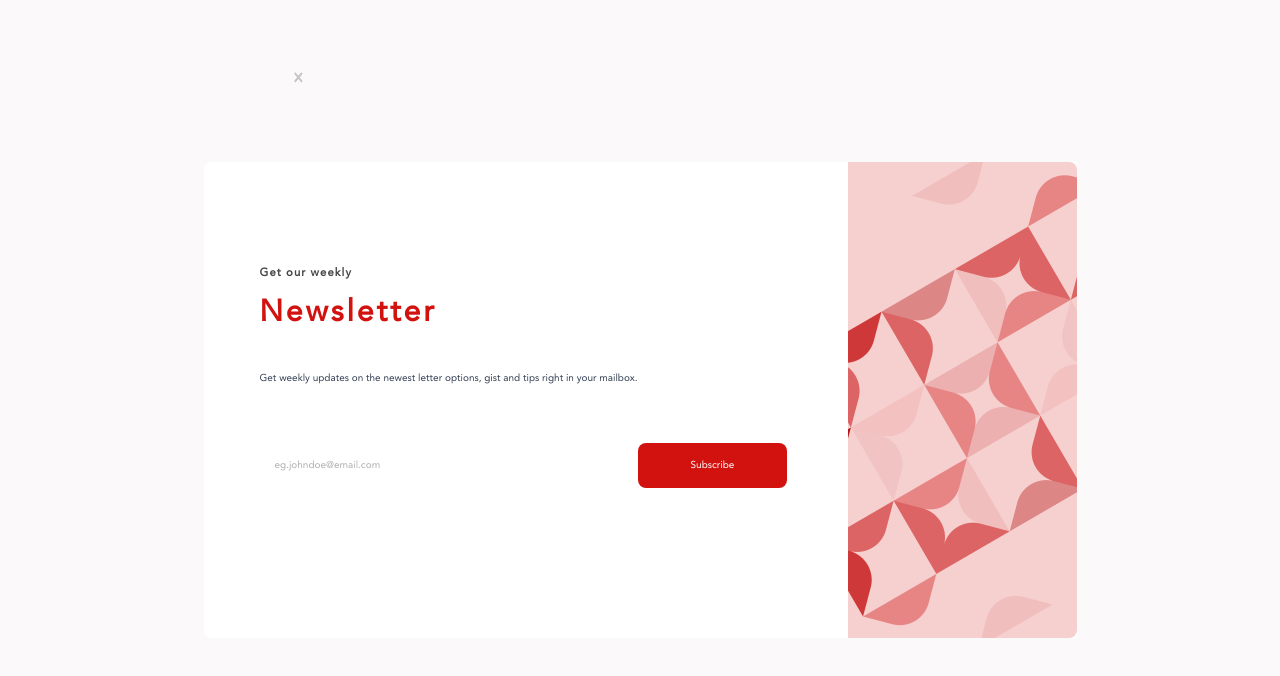
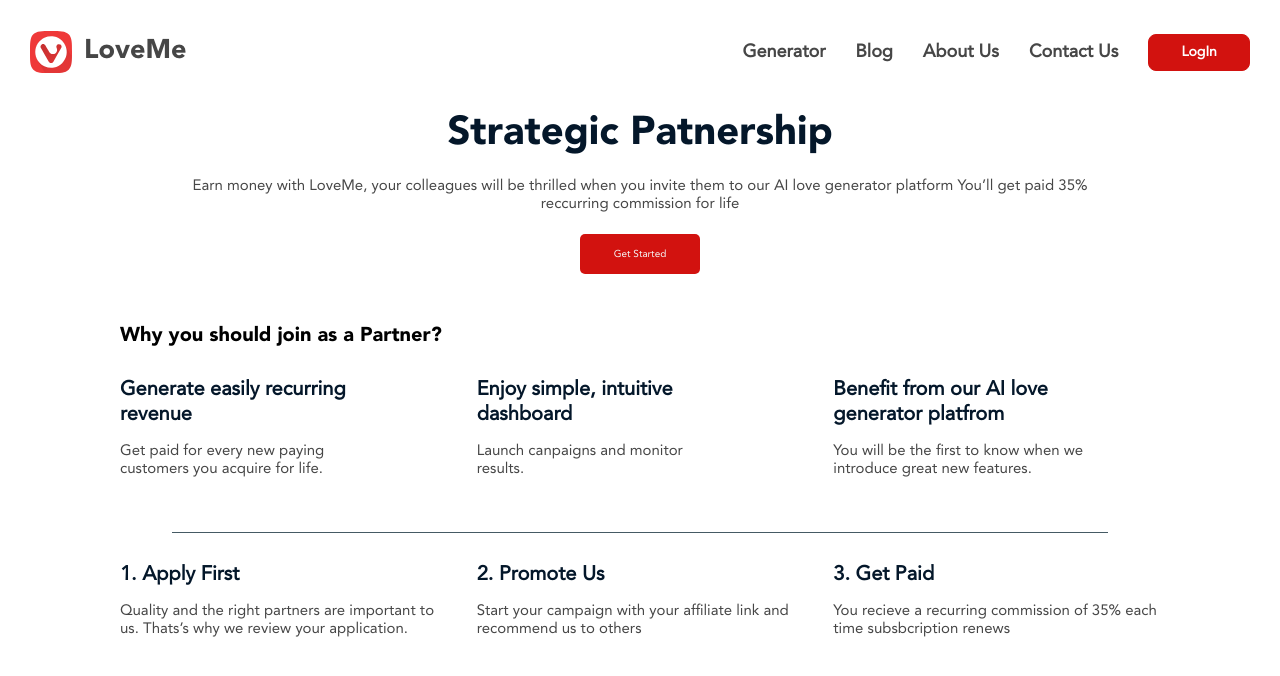
Before and after one commit to Phyya/love-letter-generator, a React (Create React App) app: page /partnerships in a window 1280 px wide. Shown: the top 676 px of the page. Built offline with nearby package versions, Linux system fonts and the light colour scheme.

Commit message:
fix: further minor fixes

```diff
--- a/src/App.jsx
+++ b/src/App.jsx
@@ -24,7 +24,7 @@ import { ModalContent } from './components/newsleeter/newslettercontent';
 
 function App() {
 
-  const [open, isOpen] = useState(true)
+  const [open, isOpen] = useState(false)
   return (
     <>
     <NewsLetterModal isOpen={isOpen} open={open}>
--- a/src/components/newsleeter/newslettermodal.jsx
+++ b/src/components/newsleeter/newslettermodal.jsx
@@ -6,7 +6,7 @@ export const NewsLetterModal = ({ children, open }) => {
   if (!open) return null;
 
   return createPortal(
-    <div className="modal">{children}</div>,
+    <div className="modal fixed">{children}</div>,
     document.getElementById('newlettermodal'),
   );
 };
--- a/src/index.css
+++ b/src/index.css
@@ -21,7 +21,6 @@
   --ff-light: 'Avenir-light';
 }
 
-@tailwind base;
 @tailwind components;
 @tailwind utilities;
 
--- a/src/pages/Patnership/Patnership.jsx
+++ b/src/pages/Patnership/Patnership.jsx
@@ -2,11 +2,14 @@ import React from 'react';
 import { PatnershipWrapper, HeroSection, WhyJoinSection } from './style';
 import Button from '../../components/Button/Button';
 import { useNavigate } from 'react-router-dom';
+import Navbar from '../../components/Navbar/Navbar';
 
 const Patnership = () => {
   const navigate = useNavigate();
   return (
     <PatnershipWrapper>
+      <Navbar />
+      <div className='mt-44'></div>
       <HeroSection>
         <div className="container">
           <h1 className="hero__header">Strategic Patnership</h1>
```
